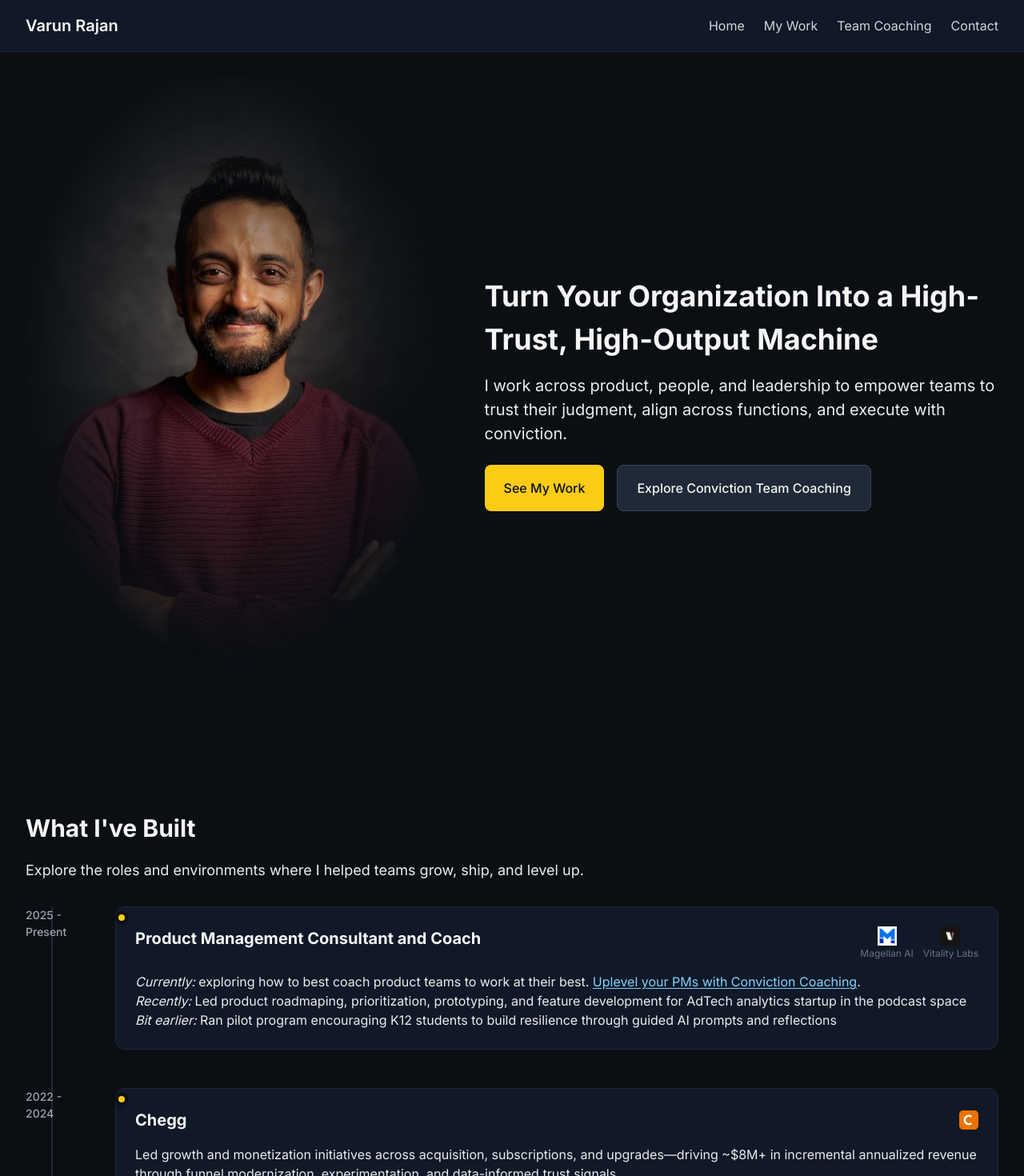
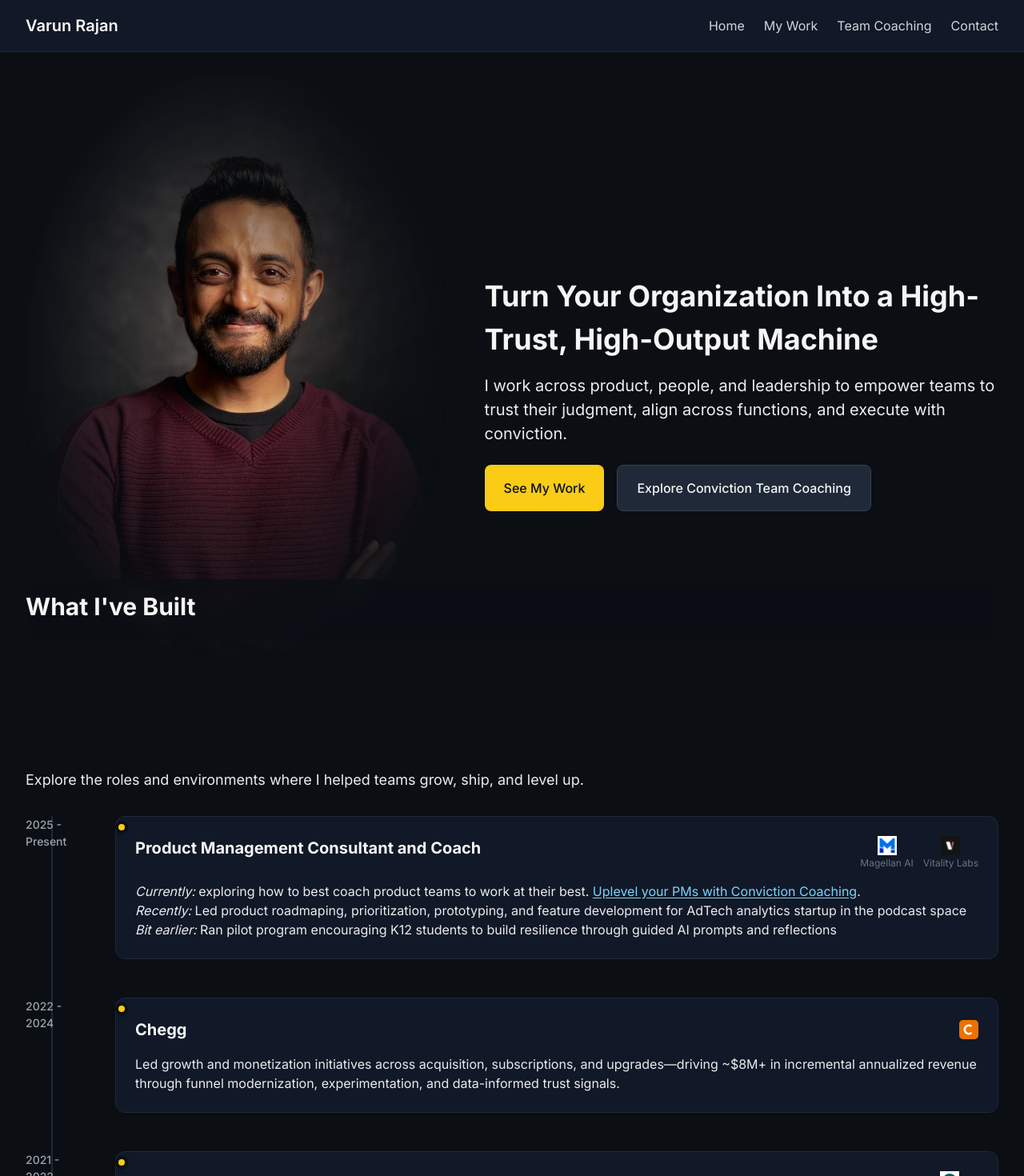
Before and after one commit to varunrajan/portfolio, a Next.js app: page / in a window 1280 px wide. Shown: the top 1470 px of the page at 80% size. Built offline with nearby package versions, Linux system fonts and the light colour scheme.

Commit message:
Create sticky traveling timeline header

```diff
--- a/src/app/page.tsx
+++ b/src/app/page.tsx
@@ -1,6 +1,7 @@
 import Section from '@/components/Section';
 import Timeline from '@/components/Timeline';
 import Button from '@/components/Button';
+import StickyHeading from '@/components/StickyHeading';
 import { getAllCaseStudies } from '@/lib/case-studies';
 
 export default function Home() {
@@ -82,9 +83,8 @@ export default function Home() {
   ];
 
   return (
-    <>
     <Section className="bg-bg-page">
-        <header className="pb-3xl">
+      <header className="pb-3xl hero-header">
         <div className="grid grid-cols-1 md:grid-cols-[minmax(0,0.45fr)_minmax(0,0.55fr)] gap-xl md:gap-2xl items-center">
           {/* Left column: photo */}
           <figure className="flex justify-center md:justify-start order-2 md:order-none w-full max-w-[85%] md:max-w-none mx-auto md:mx-0">
@@ -112,7 +112,7 @@ export default function Home() {
               <Button href="/case-studies" variant="primary">
                 See My Work
               </Button>
-{/*                <Button href="/work-with-me" variant="secondary">
+{/*              <Button href="/work-with-me" variant="secondary">
                 Work With Me
               </Button>*/}
               <Button href="https://conviction.varunrajan.com/" variant="secondary" target="_blank" rel="noopener noreferrer">
@@ -122,17 +122,12 @@ export default function Home() {
           </div>
         </div>
       </header>
-      </Section>
 
-      <Section className="bg-bg-page">
-        <div className="mb-xl">
-          <h2 className="text-3xl font-bold text-text-heading mb-md">What I've Built</h2>
-          <p className="text-lg text-text-body">
+      <StickyHeading />
+      <p id="built-description" className="text-lg text-text-body mb-xl">
         Explore the roles and environments where I helped teams grow, ship, and level up.
       </p>
-        </div>
       <Timeline entries={timelineEntries} caseStudies={caseStudies} />
     </Section>
-    </>
   );
 }
--- /dev/null
+++ b/src/components/StickyHeading.tsx
@@ -0,0 +1,35 @@
+'use client';
+
+import { useEffect, useState } from 'react';
+
+export default function StickyHeading() {
+  const [showArrow, setShowArrow] = useState(true);
+
+  useEffect(() => {
+    const target = document.getElementById('built-description');
+    if (!target) return;
+
+    const observer = new IntersectionObserver(
+      ([entry]) => {
+        setShowArrow(!entry.isIntersecting);
+      },
+      { threshold: 0.1 }
+    );
+
+    observer.observe(target);
+    return () => observer.disconnect();
+  }, []);
+
+  return (
+    <h2 className="text-3xl font-bold text-text-heading built-heading">
+      What I&apos;ve Built
+      <span
+        className={`inline-block align-middle text-text-muted ml-1 transition-opacity duration-300 ${
+          showArrow ? 'opacity-100' : 'opacity-0'
+        }`}
+      >
+        ↓
+      </span>
+    </h2>
+  );
+}
--- a/src/styles/globals.css
+++ b/src/styles/globals.css
@@ -236,3 +236,23 @@
     mask-repeat: no-repeat;
   }
 }
+
+.built-heading {
+  margin-bottom: 1rem;
+}
+
+@media (min-width: 900px) {
+  .hero-header {
+    padding-bottom: 0 !important;
+  }
+  .built-heading {
+    position: sticky;
+    bottom: 0;
+    z-index: 10;
+    background-color: rgba(11, 15, 20, 0.7);
+    backdrop-filter: blur(10px);
+    -webkit-backdrop-filter: blur(10px);
+    padding: 0.75rem 0 1rem;
+    margin-bottom: 0;
+  }
+}
```
Lines whose indentation alone changed are shown as unchanged.
